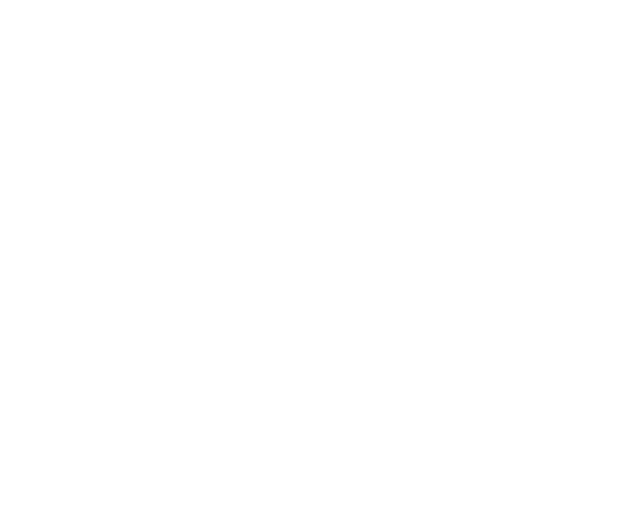
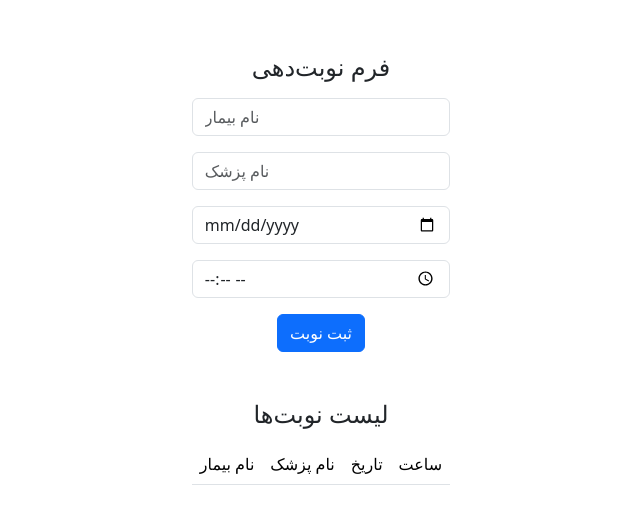
Before and after one commit to jamalnazari/pezeshk-web-react, a React (Vite) app: page /NobatDehi in a window 1280 px wide. Before the commit this address had no page. Shown: the part 135-648 px from the top of the page, without its empty margins (319-959 px from the left). Built offline with nearby package versions, Linux system fonts and the light colour scheme.

Commit message:
نوبت دهی
ساختار اولیه فرم نوبت دهی

```diff
--- a/src/App.jsx
+++ b/src/App.jsx
@@ -1,6 +1,9 @@
 import './App.css'
 import {BrowserRouter as Router , Routes ,Route} from 'react-router-dom'
 import PatientForm from "./components/Forms/PatientForm"
+import Parvandeh from './components/Forms/Parvandeh'
+import SharhHal from './components/Forms/SharhHal'
+import NobatDehi from './components/Forms/NobatDehi'
 function App() {
 
   return (
@@ -9,6 +12,9 @@ function App() {
       <Router>
         <Routes>
           <Route path='/Patient-Form' element={<PatientForm/>}/>
+          <Route path='/Parvandeh' element={<Parvandeh/>}/>
+          <Route path='/SharhHal' element={<SharhHal/>}/>
+          <Route path='/NobatDehi' element={<NobatDehi/>}/>
         </Routes>
       </Router>
     </div>
--- /dev/null
+++ b/src/components/Forms/NobatDehi.jsx
@@ -0,0 +1,90 @@
+import React, { useState } from "react";
+import Input from "../UI/Input";
+import Button from "../UI/Button";
+
+const NobatDehi = () => {
+  const [appointment, setAppointment] = useState({
+    patientName: "",
+    doctorName: "",
+    date: "",
+    time: "",
+  });
+
+  const [appointments, setAppointments] = useState([]);
+
+  const handleChange = (e) => {
+    const { name, value } = e.target;
+    setAppointment((prev) => ({ ...prev, [name]: value }));
+  };
+
+  const handleSubmit = (e) => {
+    e.preventDefault();
+    if (
+      appointment.patientName &&
+      appointment.doctorName &&
+      appointment.date &&
+      appointment.time
+    ) {
+      setAppointments((prev) => [...prev, appointment]);
+      setAppointment({ patientName: "", doctorName: "", date: "", time: "" });
+    }
+  };
+
+  return (
+    <div className="container mt-4">
+      <h4 className="mb-3">فرم نوبت‌دهی</h4>
+      <form onSubmit={handleSubmit}>
+        <Input
+          name="patientName"
+          value={appointment.patientName}
+          onChange={handleChange}
+          placeholder="نام بیمار"
+        />
+        <Input
+          name="doctorName"
+          value={appointment.doctorName}
+          onChange={handleChange}
+          placeholder="نام پزشک"
+        />
+        <Input
+          name="date"
+          type="date"
+          value={appointment.date}
+          onChange={handleChange}
+        />
+        <Input
+          name="time"
+          type="time"
+          value={appointment.time}
+          onChange={handleChange}
+        />
+        <Button type="submit" variant="primary">ثبت نوبت</Button>
+      </form>
+
+      {/* جدول نوبت‌ها */}
+      <h4 className="mt-5 mb-3">لیست نوبت‌ها</h4>
+      <table className="table table-striped">
+        <thead>
+          <tr>
+            <th>نام بیمار</th>
+            <th>نام پزشک</th>
+            <th>تاریخ</th>
+            <th>ساعت</th>
+          </tr>
+        </thead>
+        <tbody>
+          {appointments.map((appt, i) => (
+            <tr key={i}>
+              <td>{appt.patientName}</td>
+              <td>{appt.doctorName}</td>
+              <td>{appt.date}</td>
+              <td>{appt.time}</td>
+            </tr>
+          ))}
+        </tbody>
+      </table>
+    </div>
+  );
+};
+
+export default NobatDehi;
```
